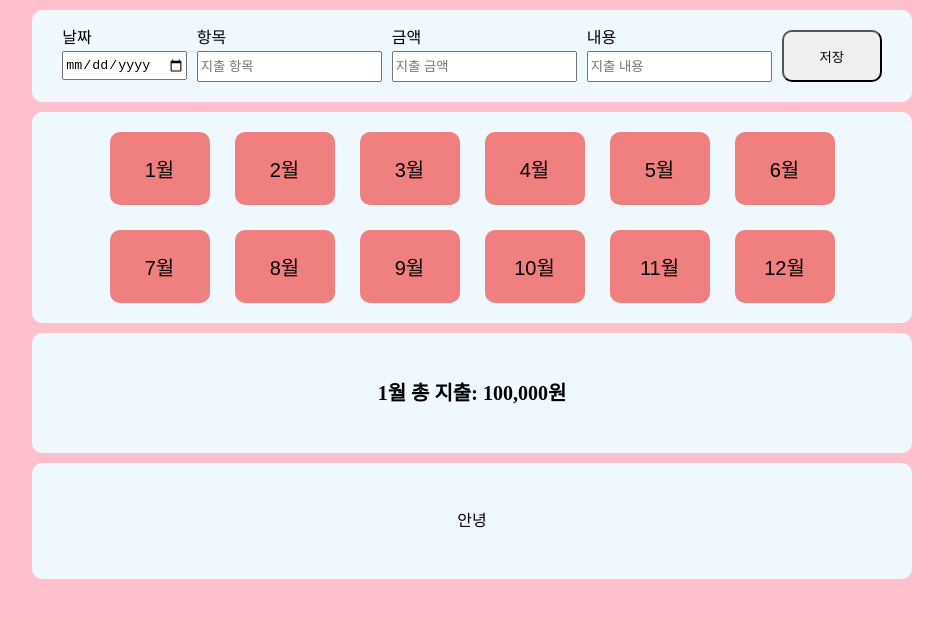
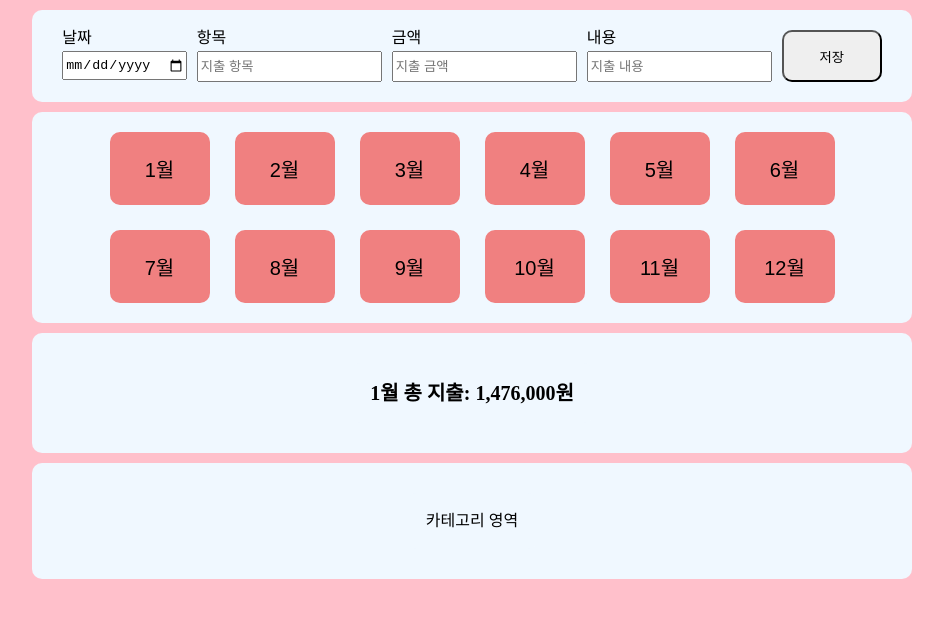
Before and after one commit to hj7321/PJ5_personal_account_book, a React (Vite) app: page / in a window 1280 px wide. Shown: the top 618 px of the page, without its empty margins (168-1111 px from the left). Built offline with nearby package versions, Linux system fonts and the light colour scheme.

Commit message:
HomePage의 Form 부분 구현 완료

```diff
--- a/src/components/home/Calendar.jsx
+++ b/src/components/home/Calendar.jsx
@@ -1,39 +1,40 @@
-import initialExpense from "../../data/dummyData.json";
-import { Section } from "../style/CalendarStyle";
-import { Button } from "../style/CalendarStyle";
+import { StSection, StButton } from "../style/CalendarStyle";
 import Graph from "./Graph";
 import Category from "./Category";
+import { useState } from "react";
 
 const Calendar = ({ setExpense, expense }) => {
+  const [month, setMonth] = useState(
+    JSON.parse(localStorage.getItem("month")) || 1
+  );
   const monthNumArr = [1, 2, 3, 4, 5, 6, 7, 8, 9, 10, 11, 12];
 
-  const showExpense = (month) => {
-    setExpense(initialExpense);
-    setExpense((expense) =>
-      expense.filter((ele) => ele.date.split("-")[1] == month)
-    );
+  const showExpense = (monthNum) => {
+    setMonth(monthNum);
+    localStorage.setItem("month", JSON.stringify(monthNum));
+    setExpense(expense.filter((obj) => obj.date.split("-")[1] == monthNum));
   };
 
   return (
     <>
-      <Section>
+      <StSection>
         {monthNumArr.map((monthNum) => (
-          <Button
+          <StButton
             key={monthNum}
             onClick={() => {
               showExpense(monthNum);
             }}
           >
             {monthNum}월
-          </Button>
+          </StButton>
         ))}
-      </Section>
-      <Section>
-        <Graph expense={expense} />
-      </Section>
-      <Section>
+      </StSection>
+      <StSection>
+        <Graph month={month} expense={expense} />
+      </StSection>
+      <StSection>
         <Category expense={expense} />
-      </Section>
+      </StSection>
     </>
   );
 };
--- a/src/components/home/Category.jsx
+++ b/src/components/home/Category.jsx
@@ -1,7 +1,7 @@
-import { Section } from "../style/CalendarStyle";
+import { StSection } from "../style/CalendarStyle";
 
 const Category = () => {
-  return <Section>안녕</Section>;
+  return <StSection>카테고리 영역</StSection>;
 };
 
 export default Category;
--- a/src/components/home/Form.jsx
+++ b/src/components/home/Form.jsx
@@ -1,48 +1,64 @@
-import { Button, FormBox, InputContainer } from "../style/FormStyle";
+import { StButton, StForm, StDiv } from "../style/FormStyle";
 
-const Form = () => {
+const Form = ({ setExpense }) => {
   const addExpense = (e) => {
     e.preventDefault();
 
     const data = new FormData(e.target);
     const date = data.get("date");
-    const list = data.get("list");
-    const amount = data.get("amount");
-    const content = data.get("content");
+    const item = data.get("item");
+    const amount = +data.get("amount");
+    const description = data.get("description");
 
     if (!date) return alert("날짜를 입력해주세요.");
-    else if (!list.trim()) return alert("지출 항목을 입력해주세요.");
-    else if (!amount.trim()) return alert("지출 금액을 입력해주세요.");
-    else if (!content.trim()) return alert("지출 내용을 입력해주세요.");
+    else if (!item.trim()) return alert("지출 항목을 입력해주세요.");
+    else if (!amount) return alert("지출 금액을 입력해주세요.");
+    else if (!description.trim()) return alert("지출 내용을 입력해주세요.");
 
     // 데이터 추가하기
+    const newExpense = {
+      id: crypto.randomUUID(),
+      date,
+      item,
+      amount,
+      description,
+    };
+
+    setExpense((expense) => [...expense, newExpense]);
+
+    e.target.reset();
   };
 
   return (
-    <FormBox onSubmit={addExpense}>
-      <InputContainer>
+    <StForm onSubmit={addExpense}>
+      <StDiv>
         <label htmlFor="date">날짜</label>
         <input type="date" id="date" name="date" />
-      </InputContainer>
-      <InputContainer>
-        <label htmlFor="list">항목</label>
-        <input type="text" id="list" name="list" placeholder="지출 항목" />
-      </InputContainer>
-      <InputContainer>
+      </StDiv>
+      <StDiv>
+        <label htmlFor="item">항목</label>
+        <input type="text" id="item" name="item" placeholder="지출 항목" />
+      </StDiv>
+      <StDiv>
         <label htmlFor="amount">금액</label>
-        <input type="text" id="amount" name="amount" placeholder="지출 금액" />
-      </InputContainer>
-      <InputContainer>
-        <label htmlFor="content">내용</label>
+        <input
+          type="number"
+          id="amount"
+          name="amount"
+          placeholder="지출 금액"
+        />
+      </StDiv>
+      <StDiv>
+        <label htmlFor="description">내용</label>
         <input
           type="text"
-          id="content"
-          name="content"
+          id="description"
+          name="description"
           placeholder="지출 내용"
         />
-      </InputContainer>
-      <Button type="submit">저장</Button>
-    </FormBox>
+      </StDiv>
+      <StButton type="submit">저장</StButton>
+    </StForm>
   );
 };
 
--- a/src/components/home/Graph.jsx
+++ b/src/components/home/Graph.jsx
@@ -1,10 +1,20 @@
-import { Section } from "../style/CalendarStyle";
+import { StSection } from "../style/CalendarStyle";
 
-const Graph = ({ expense }) => {
+const Graph = ({ month, expense }) => {
   return (
-    <Section>
-      <h3>1월 총 지출: 100,000원</h3>
-    </Section>
+    <StSection>
+      <h3>
+        {month}월 총 지출:{" "}
+        {expense
+          ? expense
+              .reduce((amount, obj) => {
+                return amount + obj.amount;
+              }, 0)
+              .toLocaleString()
+          : 0}
+        원
+      </h3>
+    </StSection>
   );
 };
 
--- a/src/components/pages/HomePage.jsx
+++ b/src/components/pages/HomePage.jsx
@@ -8,7 +8,7 @@ const HomePage = () => {
 
   return (
     <>
-      <Form />
+      <Form setExpense={setExpense} />
       <Calendar setExpense={setExpense} expense={expense} />
     </>
   );
--- a/src/components/style/CalendarStyle.jsx
+++ b/src/components/style/CalendarStyle.jsx
@@ -1,6 +1,6 @@
 import styled from "styled-components";
 
-export const Section = styled.section`
+export const StSection = styled.section`
   display: flex;
   flex-wrap: wrap;
   background-color: aliceblue;
@@ -11,7 +11,7 @@ export const Section = styled.section`
   justify-content: center;
 `;
 
-export const Button = styled.button`
+export const StButton = styled.button`
   border-radius: 10px;
   padding: 20px;
   width: 100px;
--- a/src/components/style/FormStyle.jsx
+++ b/src/components/style/FormStyle.jsx
@@ -1,6 +1,6 @@
 import styled from "styled-components";
 
-export const FormBox = styled.form`
+export const StForm = styled.form`
   display: flex;
   background-color: aliceblue;
   border-radius: 10px;
@@ -10,13 +10,13 @@ export const FormBox = styled.form`
   justify-content: center;
 `;
 
-export const InputContainer = styled.div`
+export const StDiv = styled.div`
   display: inline-flex;
   flex-direction: column;
   gap: 5px;
 `;
 
-export const Button = styled.button`
+export const StButton = styled.button`
   border-radius: 10px;
   width: 100px;
 `;
```
Also changed, not shown: 1 other file (tests, documents, lock files or other folders).
